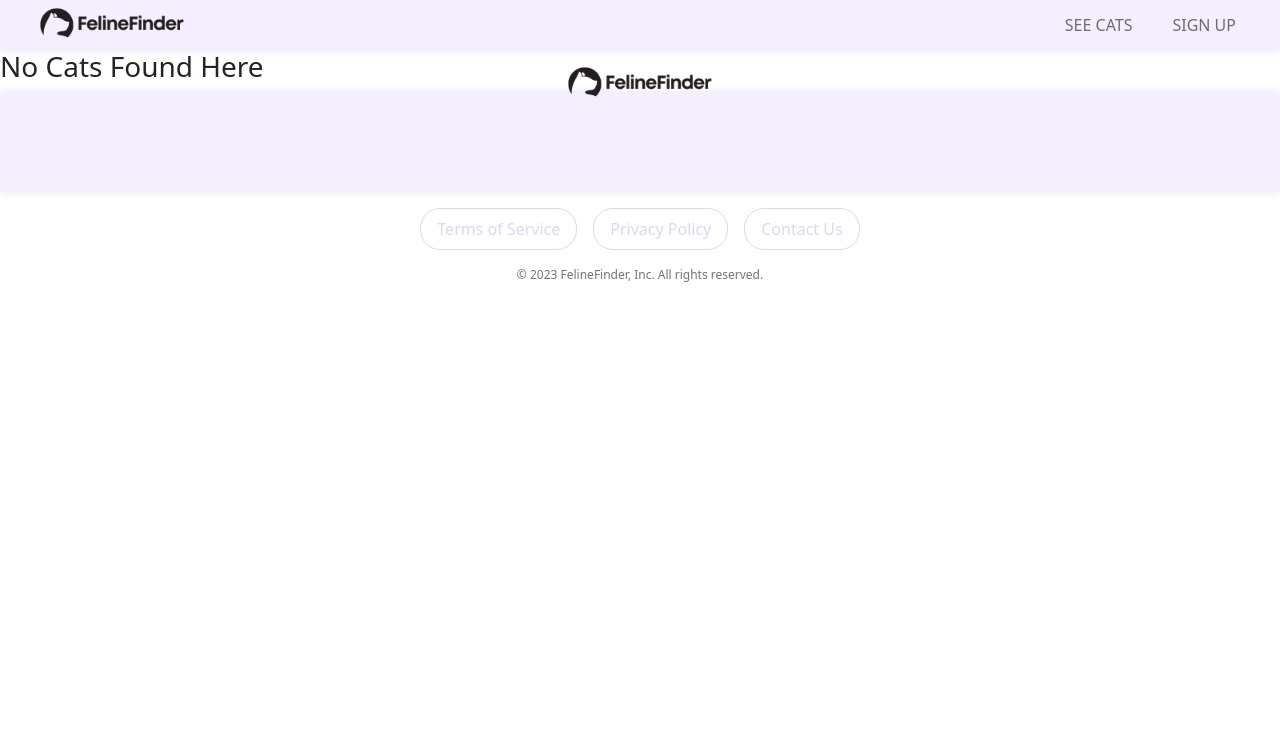
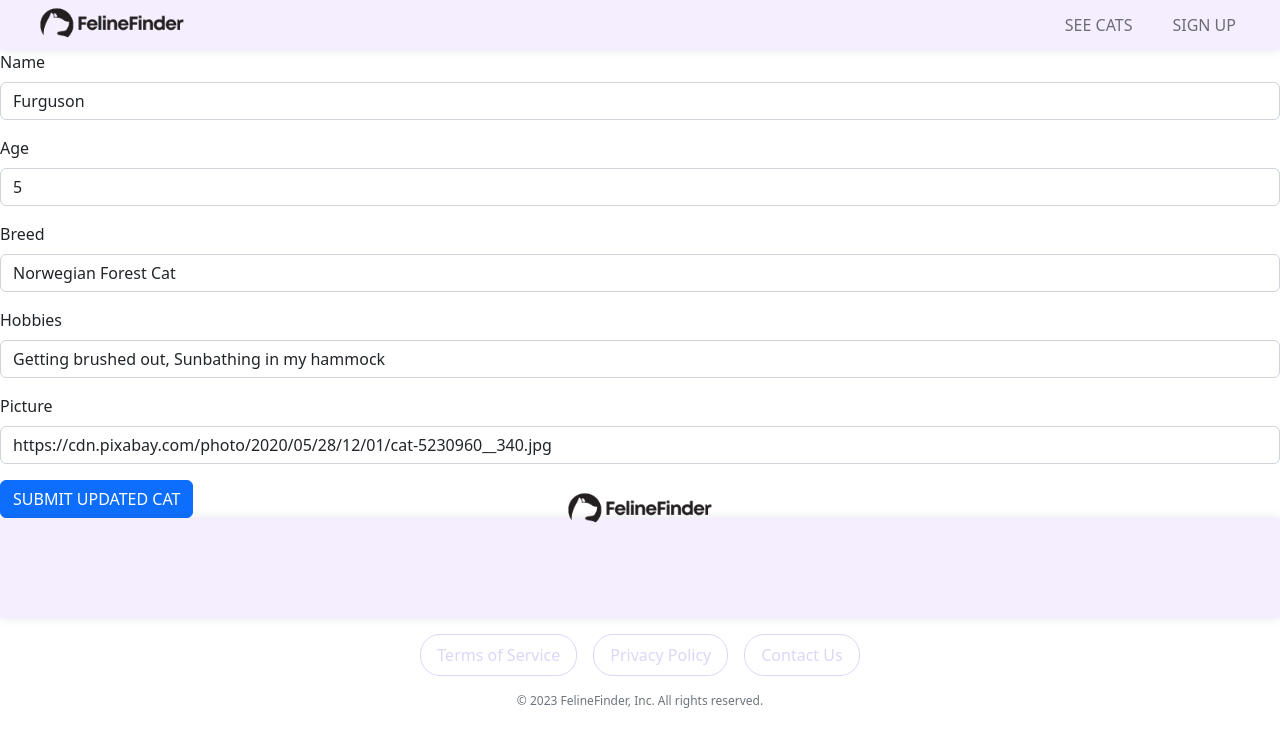
Before and after one commit to learn-academy-2023-bravo/cat-tinder-frontend-thunder-cats, a React (Create React App) app: page /catedit/1 in a window 1280 px wide. Shown: the top 746 px of the page. Built offline with nearby package versions, Linux system fonts and the light colour scheme.

Commit message:
working on test still

```diff
--- a/src/App.js
+++ b/src/App.js
@@ -16,7 +16,12 @@ function App() {
 
   const createCat = (createdCat) => {
     console.log(createdCat)
-  };
+  }
+
+  const updateCat = (cat, id) => {
+    console.log("cat:", cat)
+    console.log("id:", id)
+  }
 
   return (
     <>
@@ -26,7 +31,10 @@ function App() {
         <Route path="/catindex" element={<CatIndex cats={cats} />} />
         <Route path="/catshow/:id" element={<CatShow cats={cats} />} />
         <Route path="/catnew" element={<CatNew createCat={createCat} />} />
-        <Route path="/catedit" element={<CatEdit />} />
+        <Route
+          path="/catedit/:id"
+          element={<CatEdit cats={cats} updateCat={updateCat} />}
+        />
         <Route path="*" element={<NotFound />} />
       </Routes>
       <Footer />
--- a/src/pages/CatEdit.js
+++ b/src/pages/CatEdit.js
@@ -1,8 +1,92 @@
-const CatEdit = () => {
+import { useState } from "react"
+import { useNavigate, useParams } from "react-router-dom"
+import { Form, FormGroup, Input, Label, Button } from "reactstrap"
+
+const CatEdit = ({ cats, updateCat }) => {
+  const { id } = useParams()
+  let currentCat = cats?.find((cat) => cat.id === +id)
+
+  const [editCat, setEditCat] = useState({
+    name: currentCat.name,
+    age: currentCat.age,
+    breed: currentCat.breed,
+    hobbies: currentCat.hobbies,
+    image: currentCat.image,
+  })
+
+  const handleChange = (e) => {
+    setEditCat({ ...editCat, [e.target.name]: e.target.value })
+  }
+
+  const navigate = useNavigate()
+  const handleSubmit = (e) => {
+    updateCat(editCat, currentCat.id)
+    navigate(`/catshow/${id}`)
+  }
+
   return (
-    <>
-      <h3>Edit the Cat</h3>
-    </>
+    <div>
+      <Form>
+        <FormGroup>
+          <Label for="cat-name">Name</Label>
+          <Input
+            id="cat-name"
+            name="name"
+            placeholder="Enter cat's name"
+            type="text"
+            onChange={handleChange}
+            value={editCat.name}
+          />
+        </FormGroup>
+        <FormGroup>
+          <Label for="cat-age">Age</Label>
+          <Input
+            id="cat-age"
+            name="age"
+            placeholder="Enter cat's age"
+            type="text"
+            onChange={handleChange}
+            value={editCat.age}
+          />
+        </FormGroup>
+        <FormGroup>
+          <Label for="cat-breed">Breed</Label>
+          <Input
+            id="cat-breed"
+            name="breed"
+            placeholder="Enter cat's breed"
+            type="text"
+            onChange={handleChange}
+            value={editCat.breed}
+          />
+        </FormGroup>
+        <FormGroup>
+          <Label for="cat-hobbies">Hobbies</Label>
+          <Input
+            id="cat-hobbies"
+            name="hobbies"
+            placeholder="Enter cat's hobbies"
+            type="text"
+            onChange={handleChange}
+            value={editCat.hobbies}
+          />
+        </FormGroup>
+        <FormGroup>
+          <Label for="cat-image">Picture</Label>
+          <Input
+            id="cat-image"
+            name="image"
+            placeholder="Enter a picture of the cat"
+            type="text"
+            onChange={handleChange}
+            value={editCat.image}
+          />
+        </FormGroup>
+        <Button color="primary" onClick={handleSubmit}>
+          Submit Updated Cat
+        </Button>
+      </Form>
+    </div>
   )
 }
 
--- a/src/pages/CatShow.js
+++ b/src/pages/CatShow.js
@@ -1,20 +1,21 @@
 import React from "react"
-import { useParams } from "react-router-dom"
+import { useParams, NavLink } from "react-router-dom"
+import { Button } from "reactstrap"
 
 const CatShow = ({ cats }) => {
   const { id } = useParams()
-  let currentCat = cats.find(cat => cat.id === +id)
+  let currentCat = cats.find((cat) => cat.id === +id)
   return (
     <main>
       {currentCat && (
         <>
-      <img
-      alt = 'cat pic'
-      src = {currentCat.image}
-      />
+          <img alt="cat pic" src={currentCat.image} />
           <h3>
             {currentCat.name} likes {currentCat.hobbies}
           </h3>
+          <NavLink to={`/catedit/${currentCat.id}`} className="nav-link">
+            <Button color="primary">Edit Cat Profile</Button>
+          </NavLink>
         </>
       )}
     </main>
```
Also changed, not shown: 1 other file (tests, documents, lock files or other folders). Lines whose indentation alone changed are shown as unchanged.
